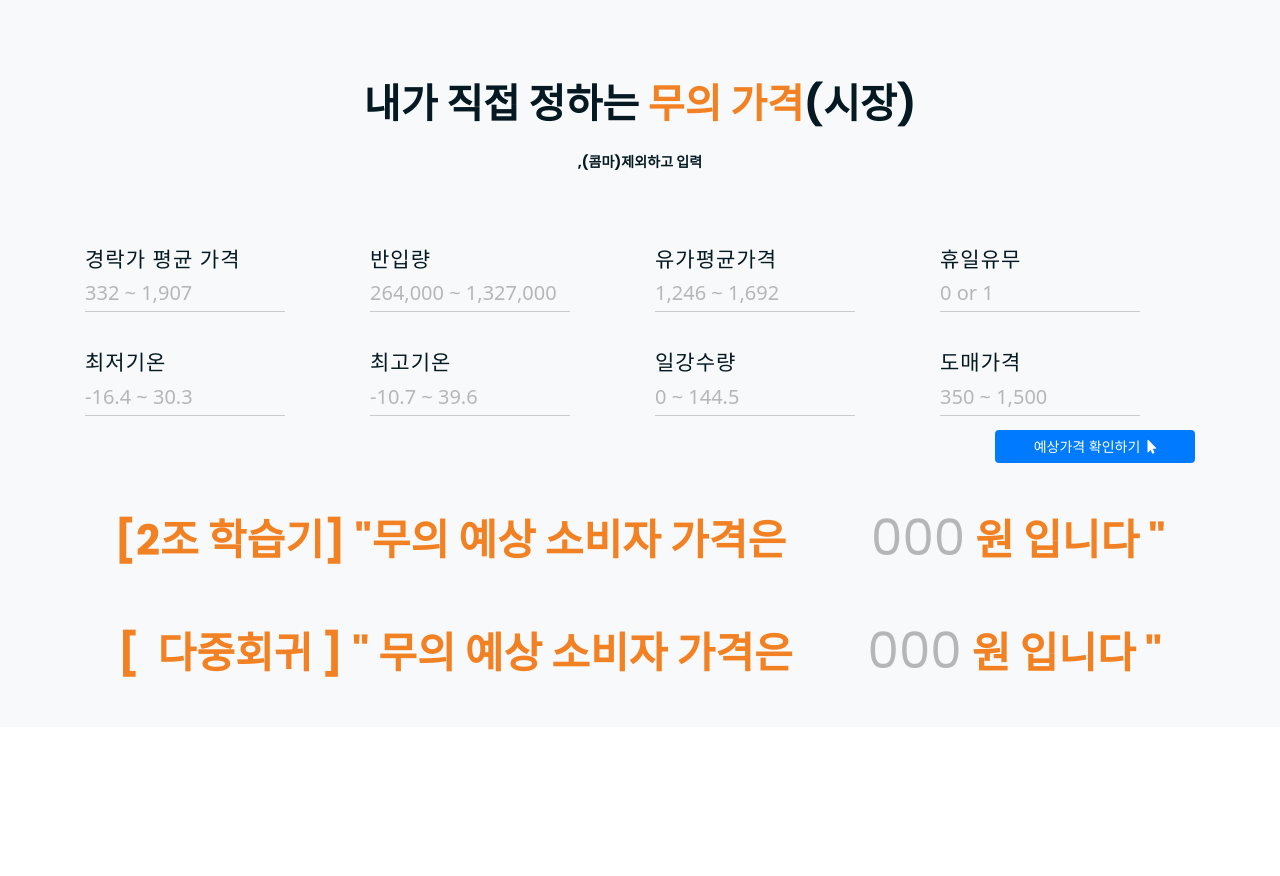
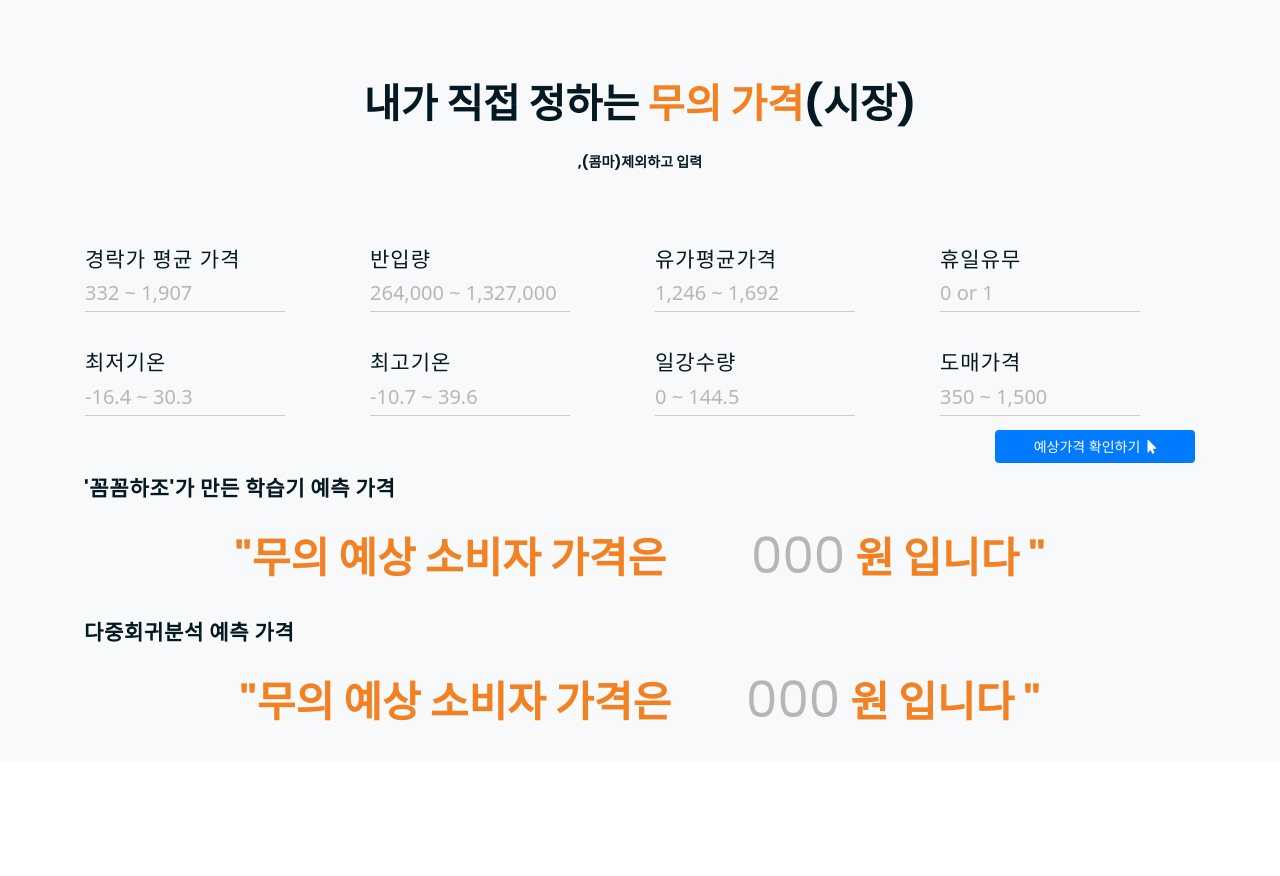
Before and after one commit to sc303030/finalExam02, a Django app: page /djangofinal/additionalfactors/ in a window 1280 px wide. Shown: the part 452-1328 px from the top of the page. Run offline with Django 3.2, Linux system fonts and the light colour scheme; some libraries are stand-ins or nearby versions.

Commit message:
"20.12.14 | mod"

```diff
--- a/djangofinal/finalApp/templates/finalApp/additionalfactors.html
+++ b/djangofinal/finalApp/templates/finalApp/additionalfactors.html
@@ -94,10 +94,13 @@
 					<button type="button" class="btn btn-primary btn-block float-right" id="predict" style="width:200px;">예상가격 확인하기&nbsp;&nbsp;<i class="fas fa-mouse-pointer"></i></button>
 				</form>
 				</div>
-				<div class="container p-3 my-3 text-center text-dark"> <h2><span class="orange-text">[2조 학습기] "무의 예상 소비자 가격은
+				<div class="container p-3 my-3text-dark">
+					<label for="one-result" style="text-align: left;"><h4>'꼼꼼하조'가 만든 학습기 예측 가격</h4></label><h2 style="text-align: center;"><span class="orange-text">"무의 예상 소비자 가격은
 						<input placeholder="000" type="text"  id="one-result" class="col-xs-2" style="text-align: end; background-color:transparent; padding: 10px; font-size: 50px; border:none; width:180px; border-right:0px; border-top:0px; boder-left:0px; boder-bottom:0px;">원 입니다 "</span></h2>
-				<h2><span class="orange-text">[&nbsp;&nbsp;다중회귀&nbsp;] " 무의 예상 소비자 가격은
-							<input placeholder="000" type="text" id="two-result"  class="col-xs-2" style="text-align: end; background-color:transparent;  padding:10px; font-size: 50px; border:none; width:170px; border-right:0px; border-top:0px; boder-left:0px; boder-bottom:0px;">원 입니다 "</span></h2></div>
+				<label for="two-result" style="text-align: left;"><h4>다중회귀분석 예측 가격</h4></label>
+					<h2 style="text-align: center;"><span class="orange-text">"무의 예상 소비자 가격은
+							<input placeholder="000" type="text" id="two-result"  class="col-xs-2" style="text-align: end; background-color:transparent;  padding:10px; font-size: 50px; border:none; width:170px; border-right:0px; border-top:0px; boder-left:0px; boder-bottom:0px;">원 입니다 "</span></h2>
+				</div>
 						 </div>
 					</div>
 			</div>
```
Also changed, not shown: djangofinal/finalApp/templates/finalApp/distribution.html (+11 -6 lines).
